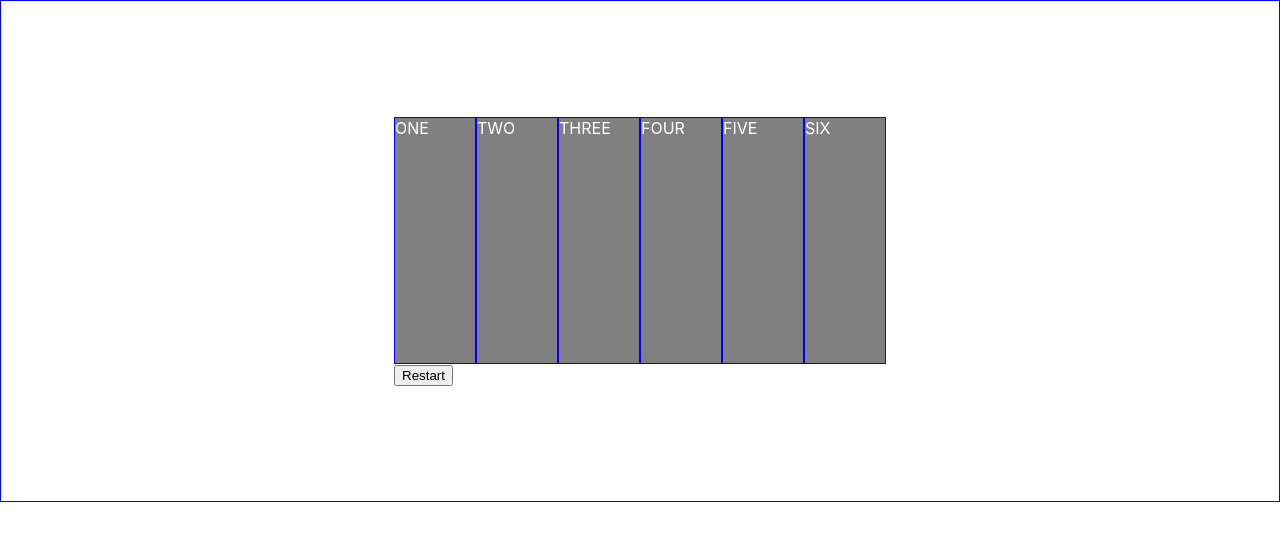
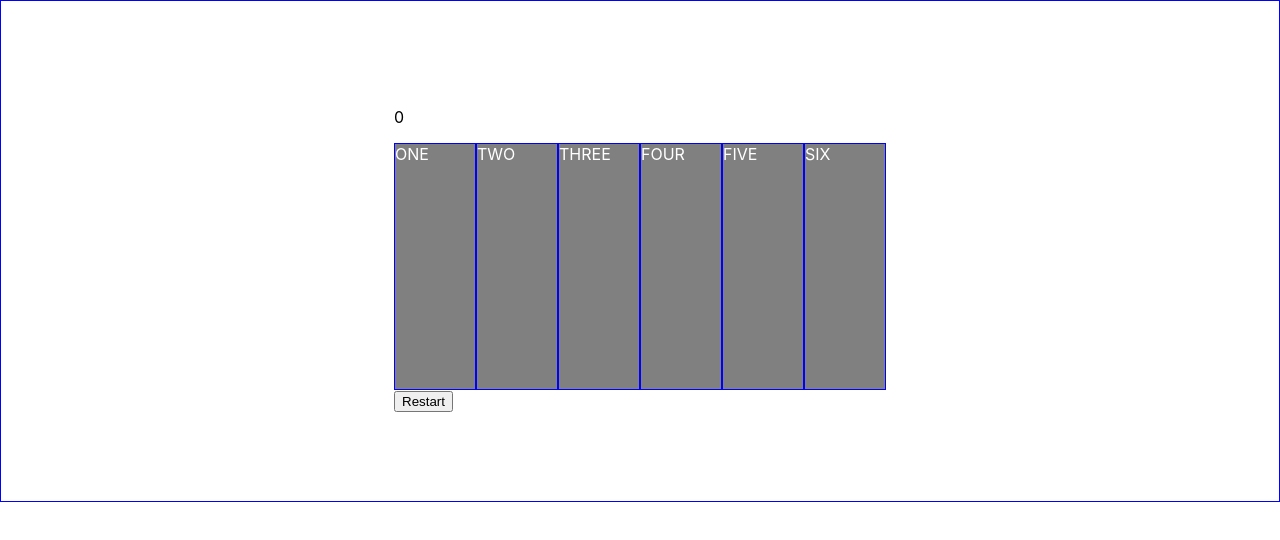
Before and after one commit to mmaustin/react-practice, a React (Create React App) app in the folder client/: page / in a window 1280 px wide. Shown: the top 540 px of the page. Built offline with nearby package versions, Linux system fonts and the light colour scheme.

Commit message:
added a score state variable to the ui

```diff
--- a/client/src/sixFiveFour/SixPrototypeBoard.jsx
+++ b/client/src/sixFiveFour/SixPrototypeBoard.jsx
@@ -11,6 +11,7 @@ const SixPrototypeBoard = () => {
   //const [numbersArray, setNumbersArray] = useState(Object.keys(objectOfNumbers));
 
   const [reset, setReset] = useState('')
+  const [score, setScore] = useState(0);
   const navigate = useNavigate();
 
   useEffect(()=>{
@@ -111,6 +112,7 @@ const SixPrototypeBoard = () => {
 
   return (
     <>
+      <p>{score}</p>
       <Stack direction={'row'}>
         <Box onClick={() => handleSetColorOne('ONE')} color={'white'} bgcolor={colorOne} height={'245px'} width={'80px'} sx={{border: '1px solid blue' }}>ONE</Box>
         <Box onClick={() => handleSetColorTwo('TWO')} color={'white'} bgcolor={colorTwo} height={'245px'} width={'80px'} sx={{border: '1px solid blue'}}>TWO</Box>
```
